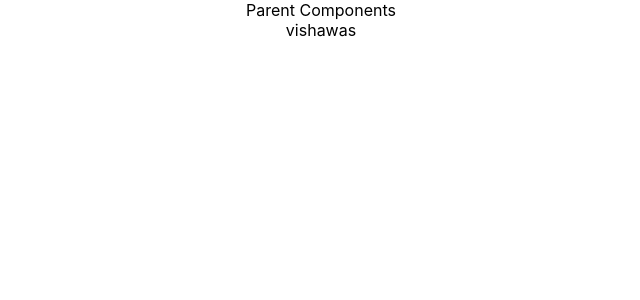
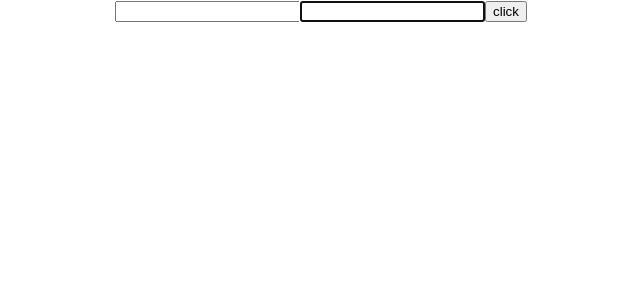
Before and after one commit to pirinth0403/react1, a React (Create React App) app: page / in a window 1280 px wide. Shown: the top 300 px of the page, without its empty margins (319-959 px from the left). Built offline with nearby package versions, Linux system fonts and the light colour scheme.

Commit message:
RefsComp

```diff
--- a/src/App.js
+++ b/src/App.js
@@ -15,6 +15,7 @@
 import Table from './components/Table';
 import PureComp from './components/PureComp';
 import ParentComp from './components/ParentComp';
+import RefsDemo from './components/RefsDemo';
 
 
 
@@ -38,7 +39,8 @@
     {/* <FragmentDemo/>  */}
     {/* <Table/> */}
     {/* <PureComp />  */}
-    <ParentComp />
+    {/* <ParentComp />  */}
+    <RefsDemo />
     </div>
   );
 }
--- /dev/null
+++ b/src/components/RefsDemo.js
@@ -0,0 +1,35 @@
+import React, { Component } from 'react'
+
+ class RefDemo extends Component {
+     constructor(props) {
+         super(props)
+         this.inputRef=React.createRef();
+         this.cbRef=null;
+         this.setCbRef=element => {
+             this.cbRef=element;
+         }
+
+     }
+     componentDidMount() {
+        //  this.inputRef.current.focus();
+        //  console.log(this.inputRef);
+        if(this.cbRef) {
+            this.cbRef.focus();
+        }
+     }
+     clickHandler = () => {
+        alert(this.inputRef.current.value)
+     }
+
+    render() {
+        return (
+            <div>
+                <input type="text" ref={this.inputRef}/>
+                <input type="text" ref={this.setCbRef}/>
+                <button onClick={this.clickHandler}>click</button>
+            </div>
+        )
+    }
+}
+
+export default RefDemo
```
